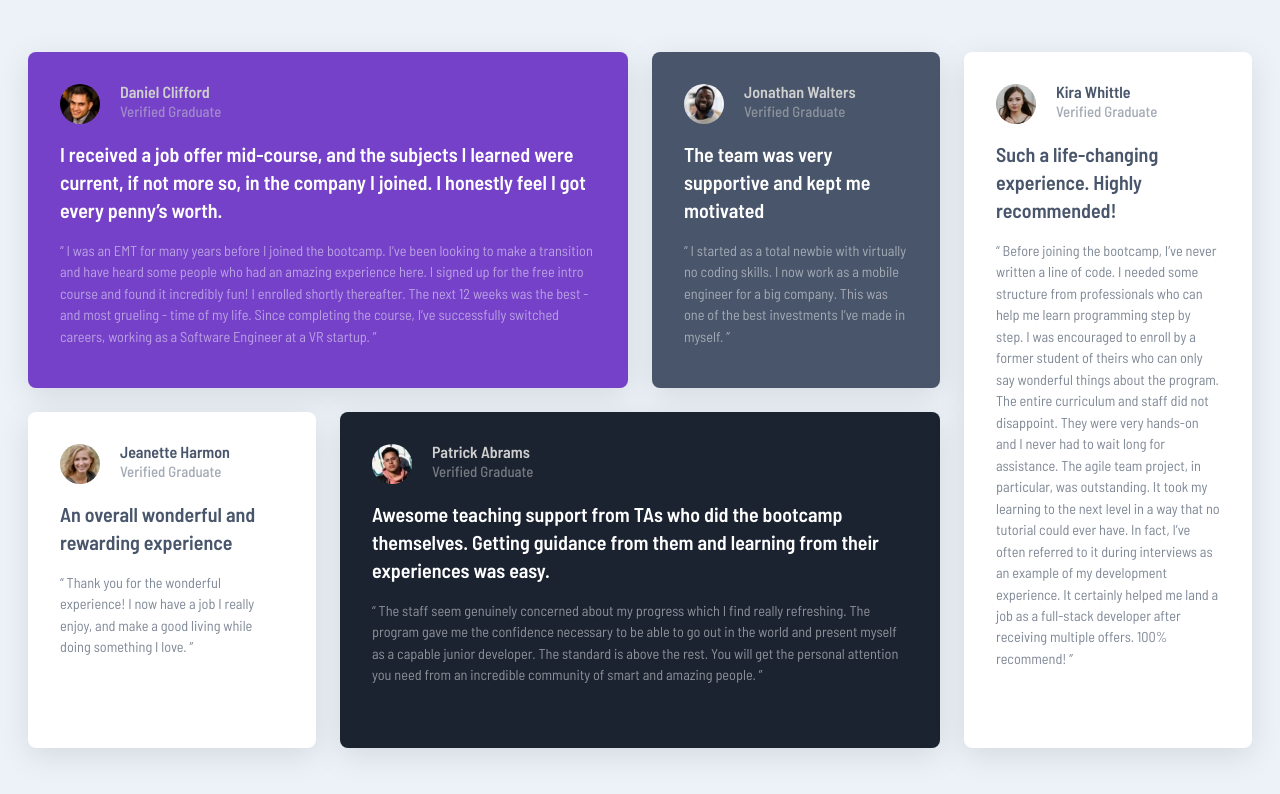
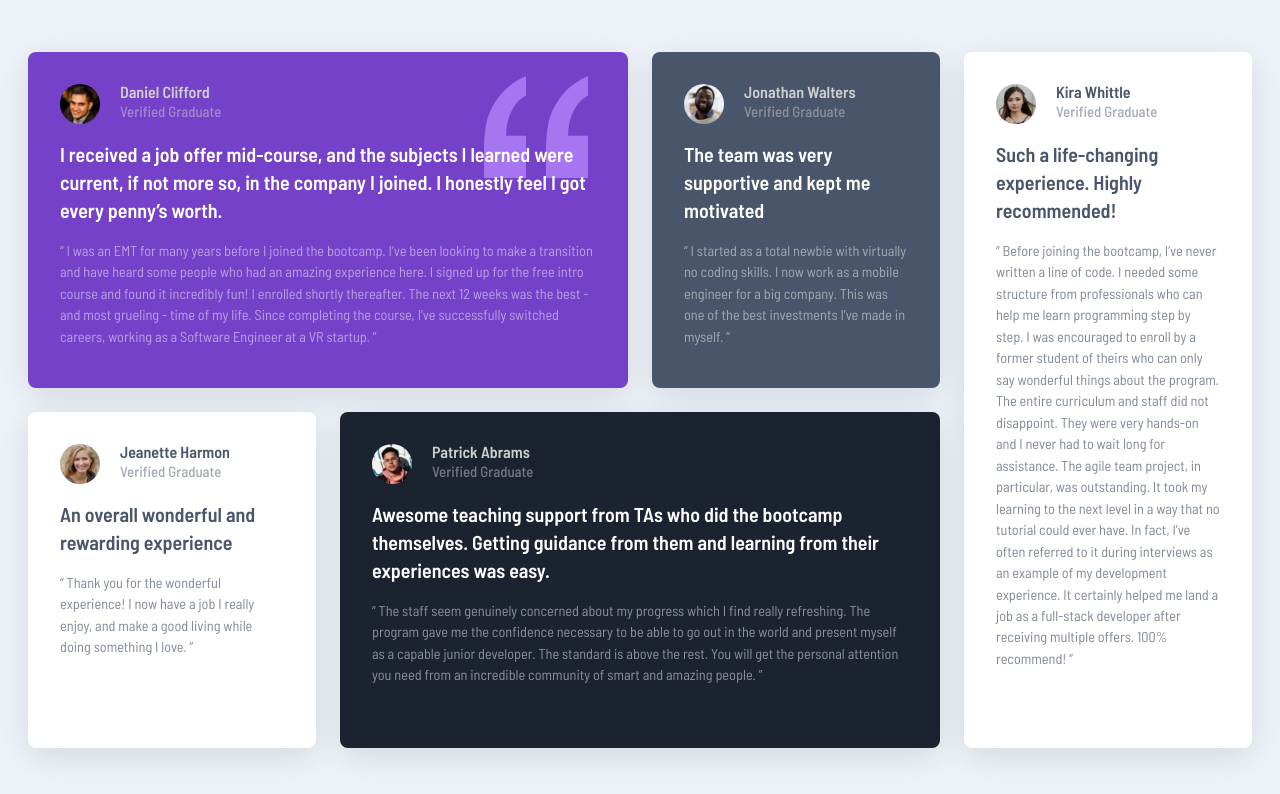
Before and after one commit to FernJBatista/18-Testimonials-Grid-Section, a plain HTML site: page index.html in a window 1280 px wide. Drawn offline with Linux system fonts and the light colour scheme.

```diff
--- a/css/style.scss
+++ b/css/style.scss
@@ -164,6 +164,9 @@ main {
         grid-row-start: 1;
         grid-row-end: 2;
         background-color: var(--moderate-violet);
+        background-image: url(../images/bg-pattern-quotation.svg);
+        background-repeat: no-repeat;
+        background-position: top 1.5rem right 2.5em;
     }
 
     article.jonathan-walters {
```
Also changed, not shown: css/style.css, images/Screenshot 2024-03-23 231820.png (added), 3 other files.
